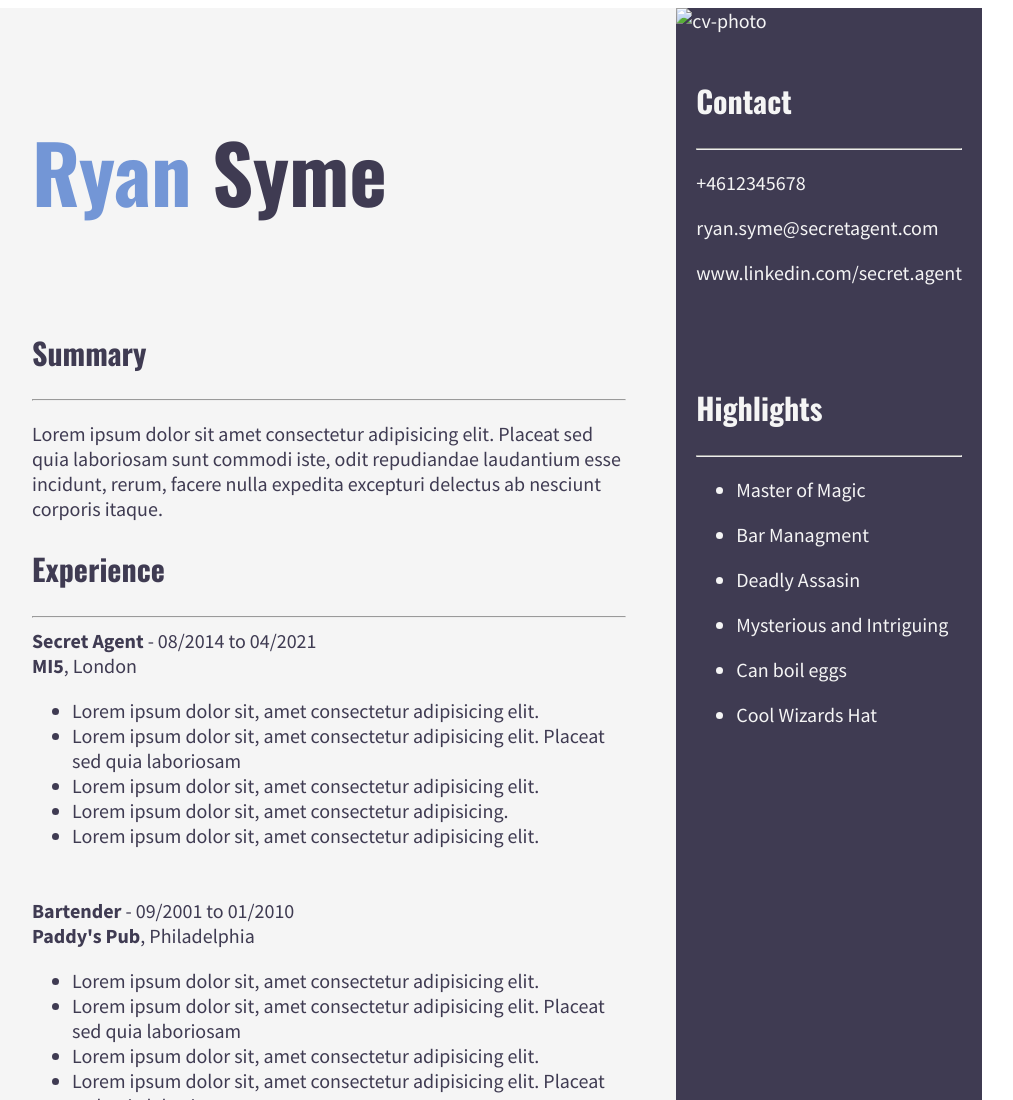
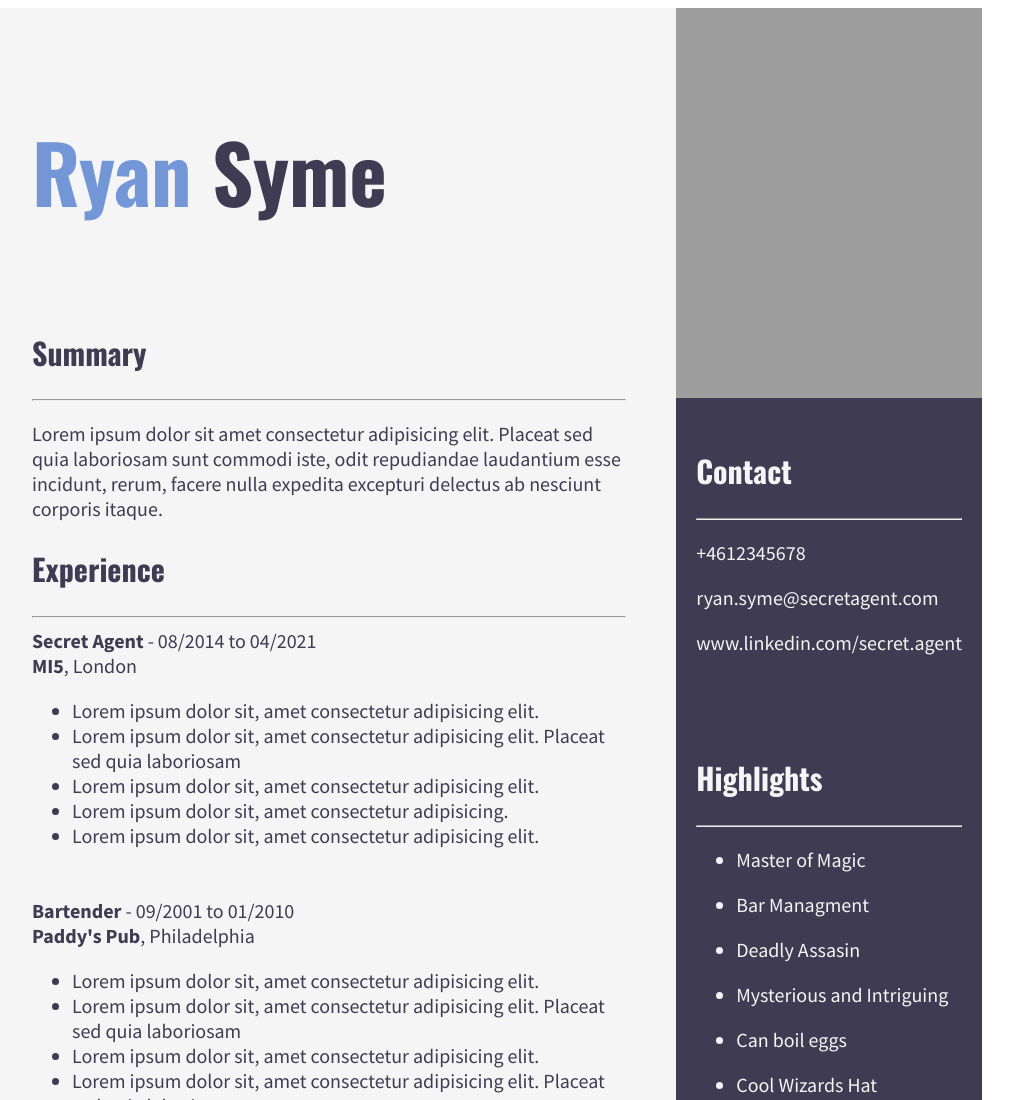
Before and after one commit to RyanSyme/CV-Lexicon, a plain HTML site: page index.html in a window 1280 px wide. Shown: the top 1100 px of the page, without its empty margins (158-1171 px from the left). Drawn offline with nearby package versions, Linux system fonts and the light colour scheme; the site is published under a folder, as on GitHub Pages, so addresses that start at the root find nothing.

Commit message:
correct img

```diff
--- a/index.html
+++ b/index.html
@@ -51,7 +51,7 @@
         <!-- -------------------------------------Right Side------------------------------------------------------ -->
         <div class="right-container">
             <!-- ---------------------------------Main Image------------------------------------------------------ -->
-            <img src="/images/secretagent.jpg" id="cv-photo" alt="cv-photo">
+            <img src="images/secretagent.jpg" id="cv-photo" alt="cv-photo">
             <div class="right-text">
                 <!-- -----------------------------Contact Info---------------------------------------------------- -->
                 <div class="contact-info">
```
